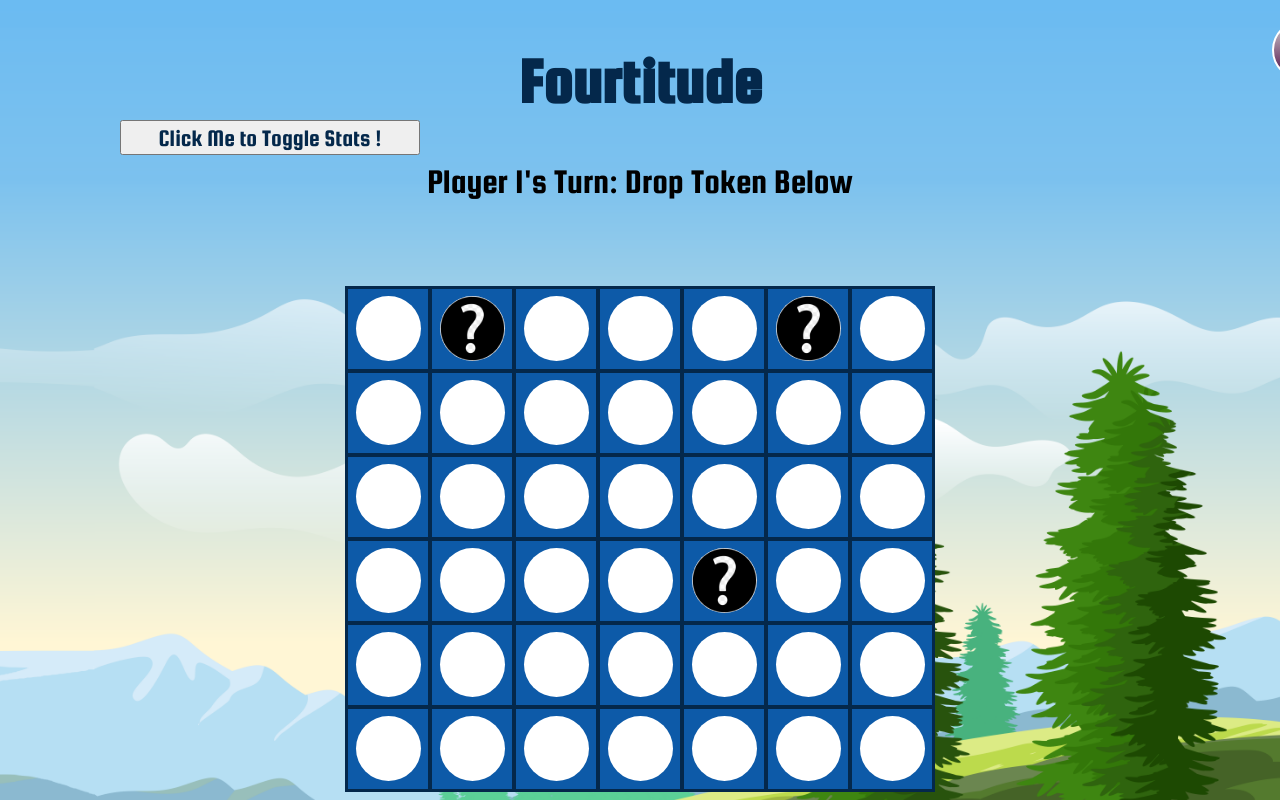
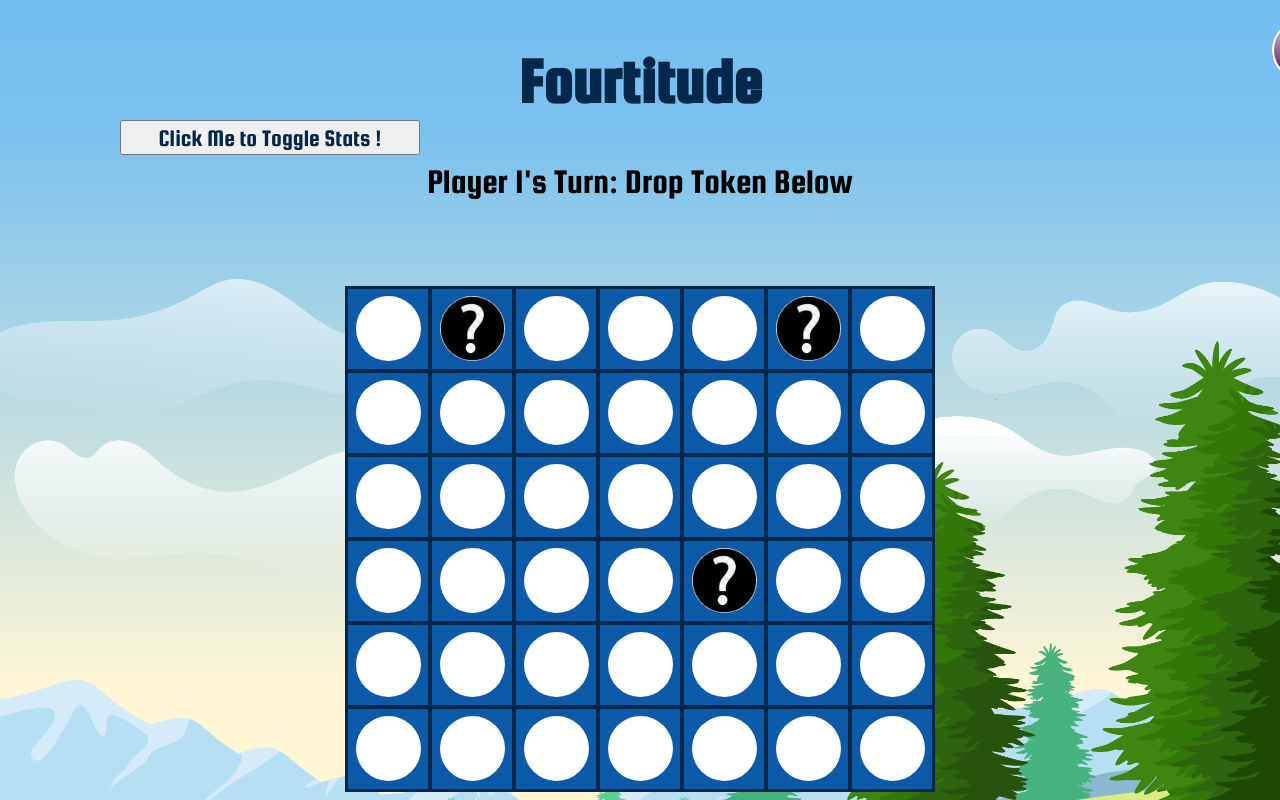
Before and after one commit to cmz1212/fourtitude, a React (Create React App) app: page / in a window 1280 px wide. Shown: the top 800 px of the page. Built offline with nearby package versions, Linux system fonts and the light colour scheme.

Commit message:
Fix Bugs

```diff
--- a/src/components/notifications/NotifyContent.js
+++ b/src/components/notifications/NotifyContent.js
@@ -20,7 +20,7 @@ const NotifyContent = ({ notificationID, curr, p1 }) => {
     <div className="NotifyContent">
       <center>
         <img
-          src={`%PUBLIC_URL%/images/${notificationID}.gif`}
+          src={`/images/${notificationID}.gif`}
           alt={notificationID}
           style={{ width: "300px", height: "300px" }}
         />
--- a/src/index.css
+++ b/src/index.css
@@ -1,15 +1,16 @@
 html {
   height: 100%;
+  width: 100%;
   margin: 0;
 }
 
 body {
   height: 100%;
+  width: 100%;
   margin: 0;
   padding: 0;
   background-image: url("./img/bg2.png");
   background-repeat: no-repeat;
   background-position: center;
-  background-size: cover;
-  background-size: 100%;
+  background-size: 120%;
 }
```
